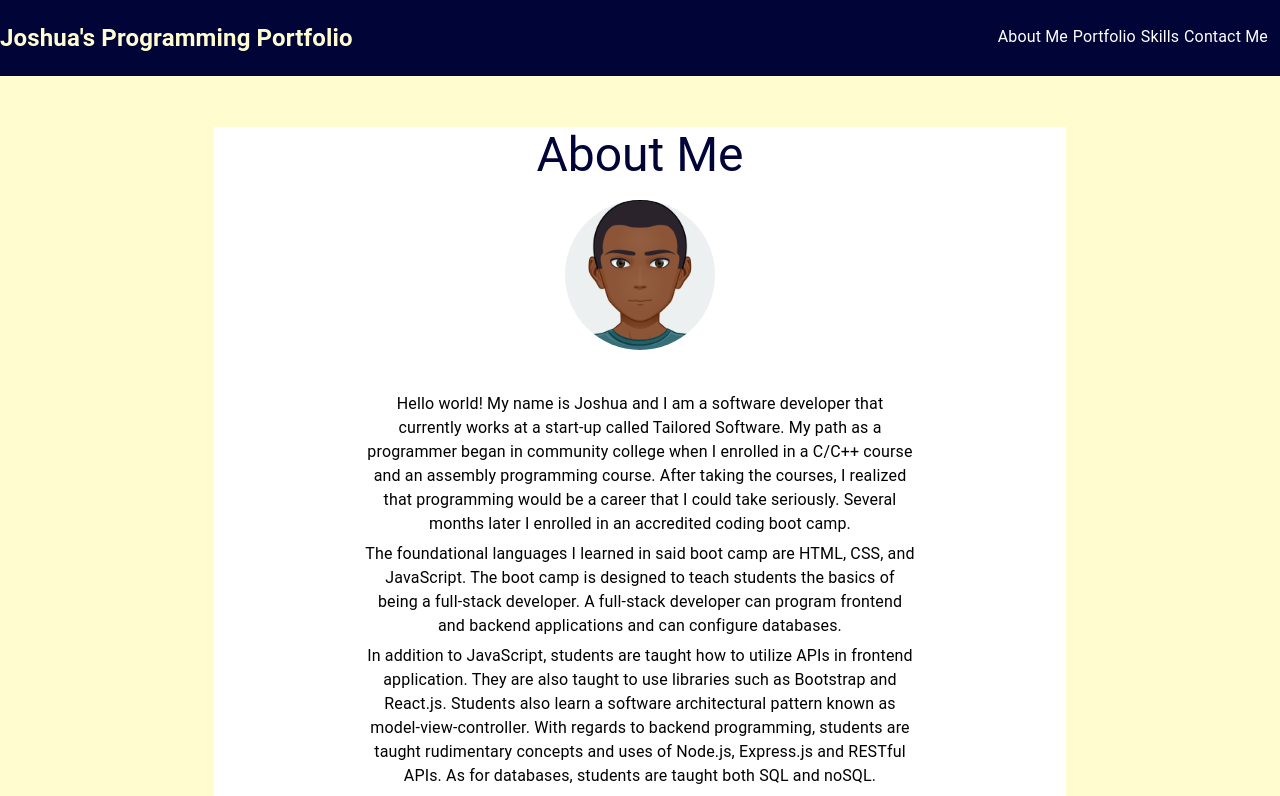
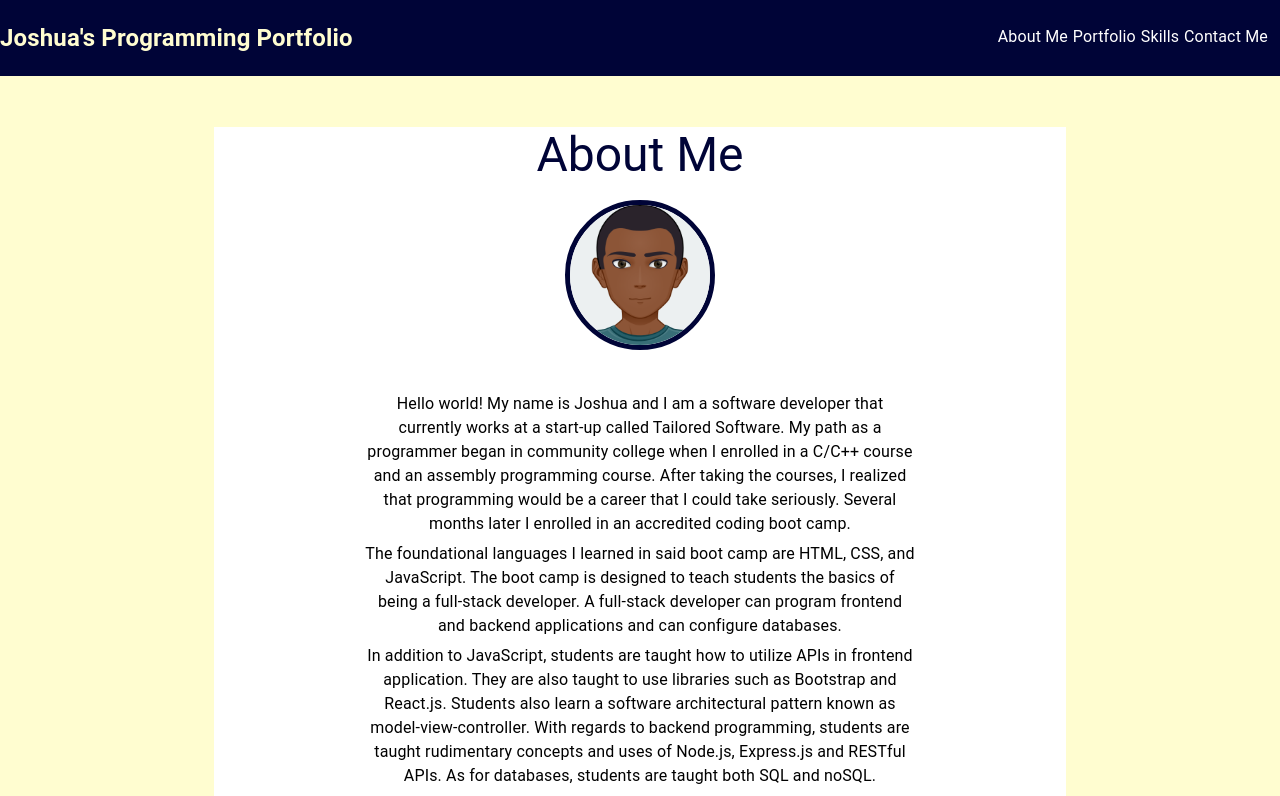
Before and after one commit to CoderJ01/material-ui-programming-portfolio, a React (Create React App) app: page / in a window 1280 px wide. Shown: the top 796 px of the page. Built offline with nearby package versions, Linux system fonts and the light colour scheme.

Commit message:
add border to avatar

```diff
--- a/src/pages/AboutMe/AboutMe.page.jsx
+++ b/src/pages/AboutMe/AboutMe.page.jsx
@@ -18,7 +18,7 @@ const AboutMe = () => {
                     <Avatar
                         alt="Remy Sharp"
                         src={image}
-                        sx={{ width: 150, height: 150 }}
+                        sx={{ width: 150, height: 150, border: '5px solid rgb(0, 4, 55)' }}
                     />
                 </div>
                 <Container maxWidth="sm" sx={{marginTop: '5%'}}>
```
